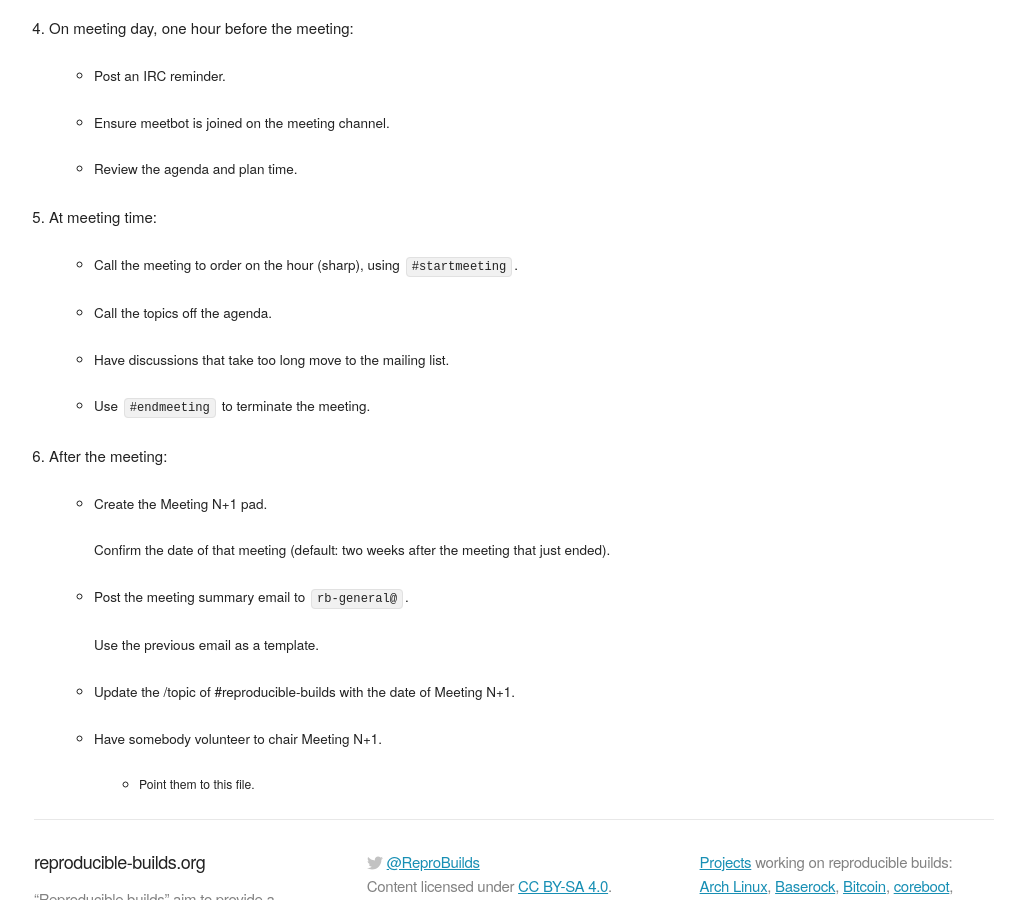
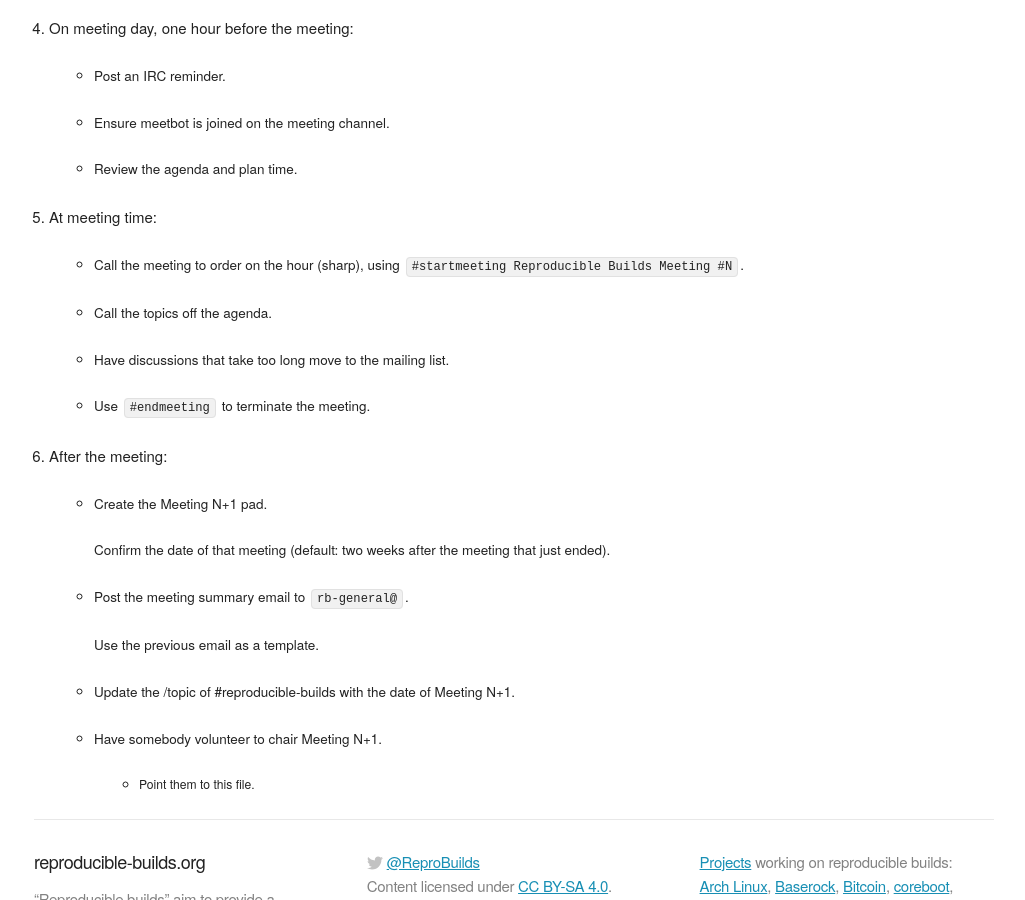
Before and after one commit to prototypefund/reproducible-website, a Jekyll site: the page built from how-to-chair-a-meeting.md, in a window 1280 px wide and 900 px high, scrolled down 649 px. Shown: the whole window, without its empty margins (126-1151 px from the left). Built offline with Jekyll 4.4.1, drawn with Linux system fonts in a browser that asks for light colours; some web fonts are replaced; our own code applies the rules of GitHub Pages for plain Markdown files.

Commit message:
how-to-chair-a-meeting += argument to #startmeeting.

```diff
--- a/how-to-chair-a-meeting.md
+++ b/how-to-chair-a-meeting.md
@@ -30,7 +30,7 @@ and the pad for Meeting N was created.
 
 5. At meeting time:
 
-    - Call the meeting to order on the hour (sharp), using `#startmeeting`.
+    - Call the meeting to order on the hour (sharp), using `#startmeeting Reproducible Builds Meeting #N`.
 
     - Call the topics off the agenda.
 
```
